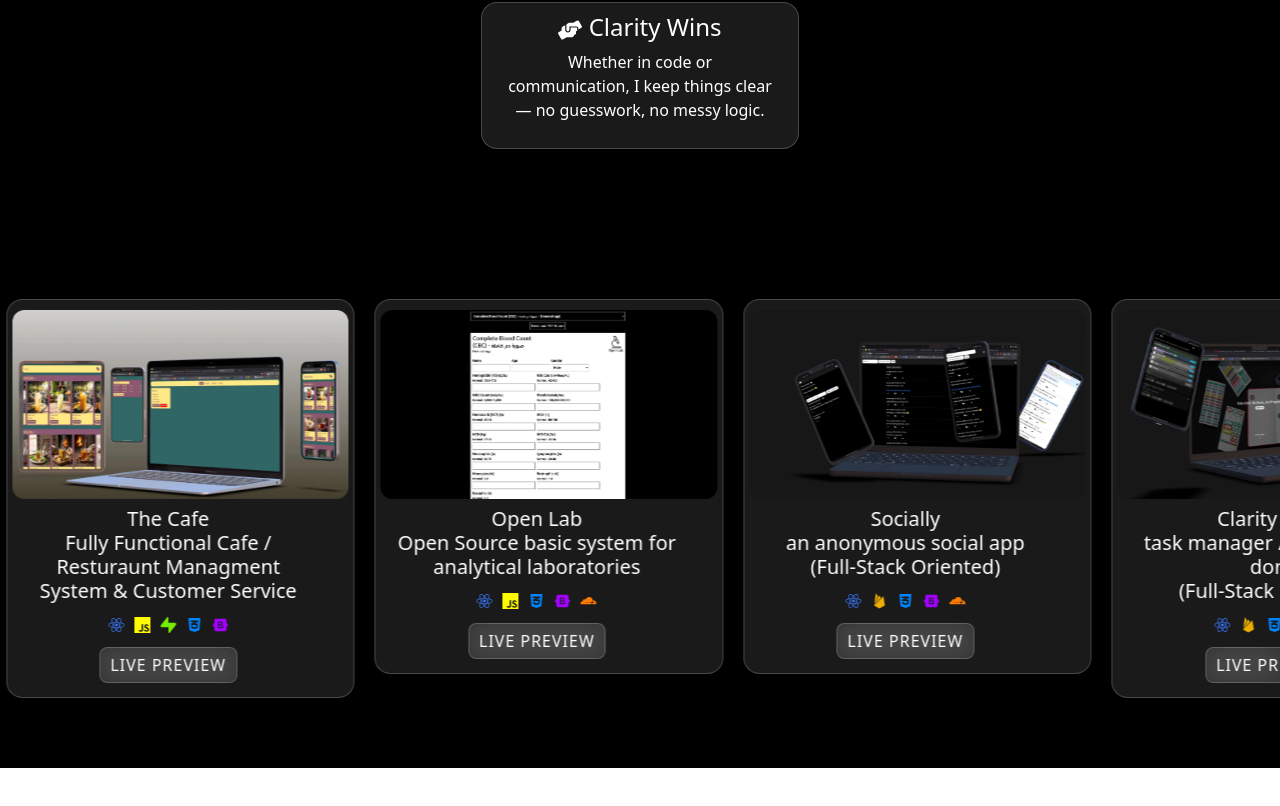
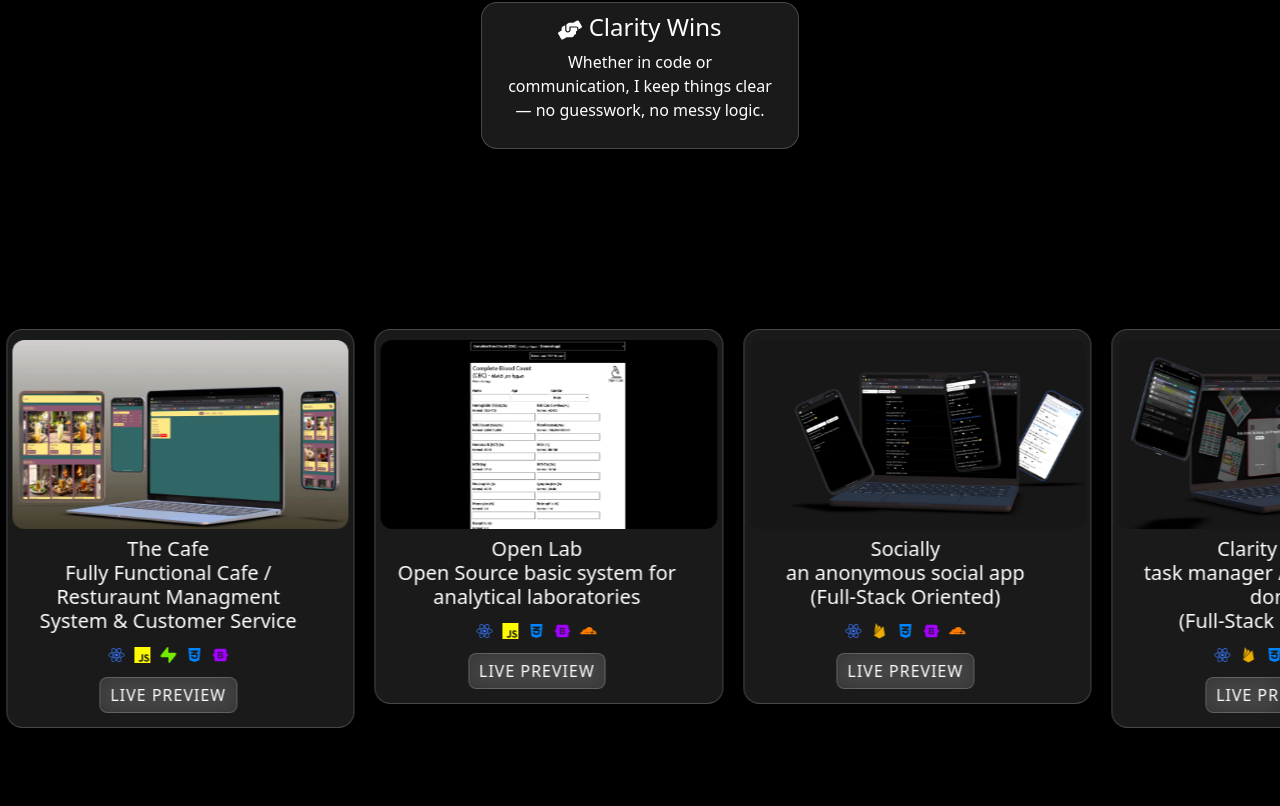
Before and after one commit to a-elshennawy/portfolio-NextJS, a Next.js app: page / in a window 1280 px wide. Shown: the part 1526-2332 px from the top of the page. Before the commit the page ends 2294 px from the top, so only its background shows below. Built offline with nearby package versions, Linux system fonts and the light colour scheme.

Commit message:
top padding

```diff
--- a/components/Projects/Projects.module.scss
+++ b/components/Projects/Projects.module.scss
@@ -1,5 +1,5 @@
 .work {
-  padding: 70px 0px;
+  padding: 100px 0px;
   margin: 0;
   position: relative;
   background-color: #000;
```
